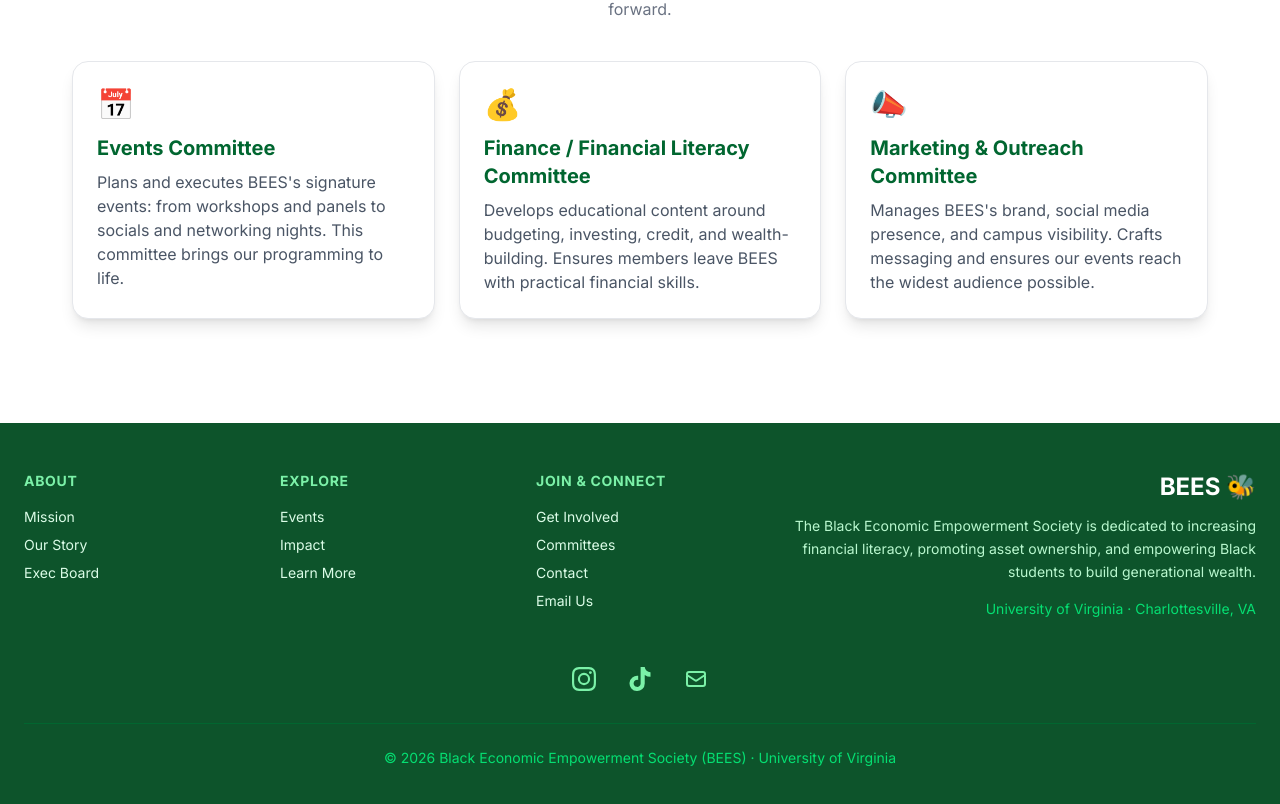
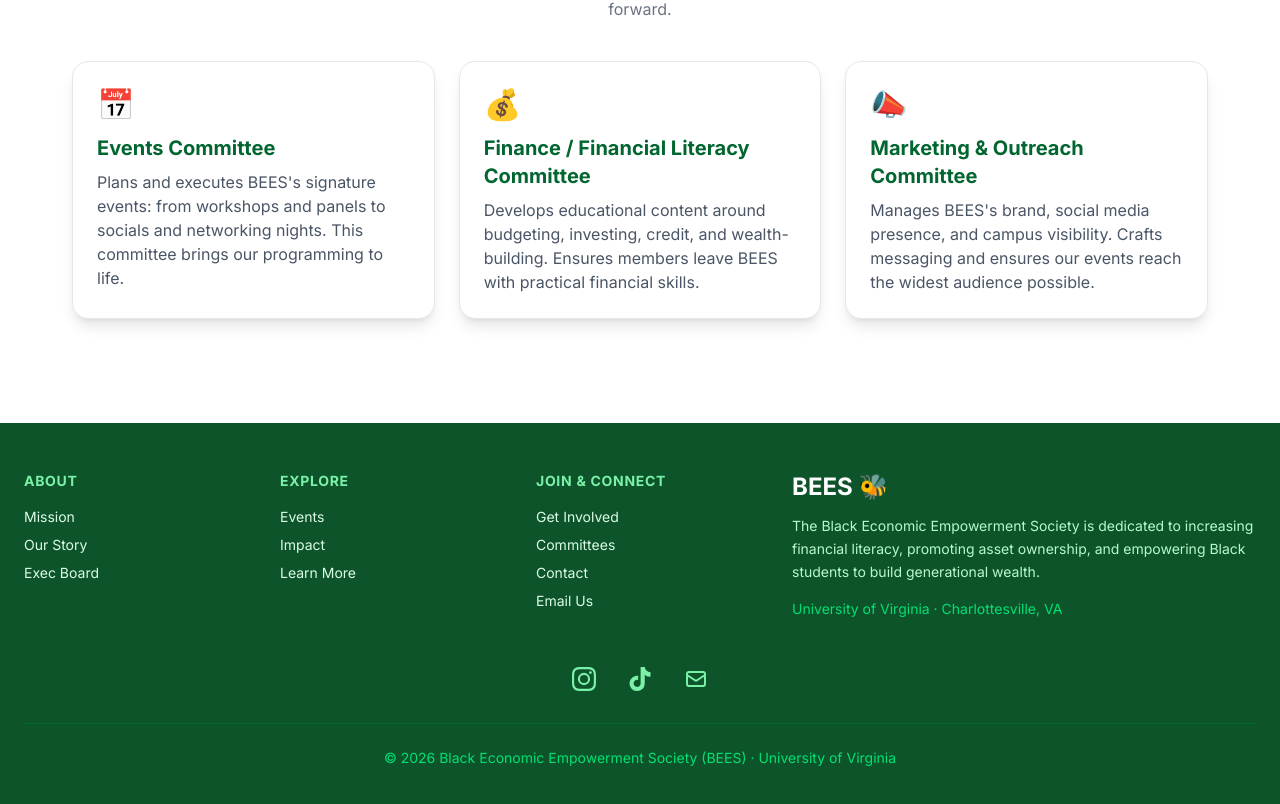
Before and after one commit to GirumTek/bees-website, a Next.js app: page /get-involved in a window 1280 px wide. Shown: the part 1059-1863 px from the top of the page. Built offline with nearby package versions, Linux system fonts and the light colour scheme.

Commit message:
Fix footer anchor links to scroll to section headings with navbar offset

```diff
--- a/app/get-involved/page.tsx
+++ b/app/get-involved/page.tsx
@@ -96,8 +96,8 @@
         {/* ═══════════════════════════════════════════════
             OUR COMMITTEES
         ═══════════════════════════════════════════════ */}
-        <section id="committees">
-          <h2 className="text-3xl font-bold text-center text-green-800 mb-4">
+        <section>
+          <h2 id="committees" className="text-3xl font-bold text-center text-green-800 mb-4 scroll-mt-20">
             Our Committees
           </h2>
           <p className="text-center text-gray-500 mb-10 max-w-xl mx-auto">
--- a/app/mission/page.tsx
+++ b/app/mission/page.tsx
@@ -28,8 +28,8 @@
       {/* ═══════════════════════════════════════════════
           SECTION 2 — OUR STORY
       ═══════════════════════════════════════════════ */}
-      <section className="text-center" id="our-story">
-        <h2 className="text-4xl font-bold text-green-800 mb-6">Our Story</h2>
+      <section className="text-center">
+        <h2 id="our-story" className="text-4xl font-bold text-green-800 mb-6 scroll-mt-20">Our Story</h2>
         <p className="text-xl leading-relaxed text-gray-700 max-w-3xl mx-auto mb-6">
           The Black Economic Empowerment Society (BEES) was founded by{" "}
           <strong className="text-green-800">Syrell Grier</strong> with a bold
--- a/components/Footer.tsx
+++ b/components/Footer.tsx
@@ -5,7 +5,7 @@
     <footer className="bg-green-900 text-white mt-16">
       <div className="max-w-7xl mx-auto px-6 py-12">
         {/* Top section: Branding left, Link columns right */}
-        <div className="grid grid-cols-1 lg:grid-cols-5 gap-12 mb-12">
+        <div className="grid grid-cols-1 lg:grid-cols-5 gap-12 mb-12 items-start">
           {/* About */}
           <div>
             <h3 className="font-bold text-green-300 mb-4 text-sm uppercase tracking-wider">
@@ -51,7 +51,7 @@
           </div>
 
           {/* Branding / About blurb — right side, takes 2 columns */}
-          <div className="lg:col-span-2 lg:text-right">
+          <div className="lg:col-span-2 lg:text-left">
             <h2 className="text-2xl font-bold text-white mb-3">BEES 🐝</h2>
             <p className="text-green-200 text-sm leading-relaxed mb-4">
               The Black Economic Empowerment Society is dedicated to increasing
```
